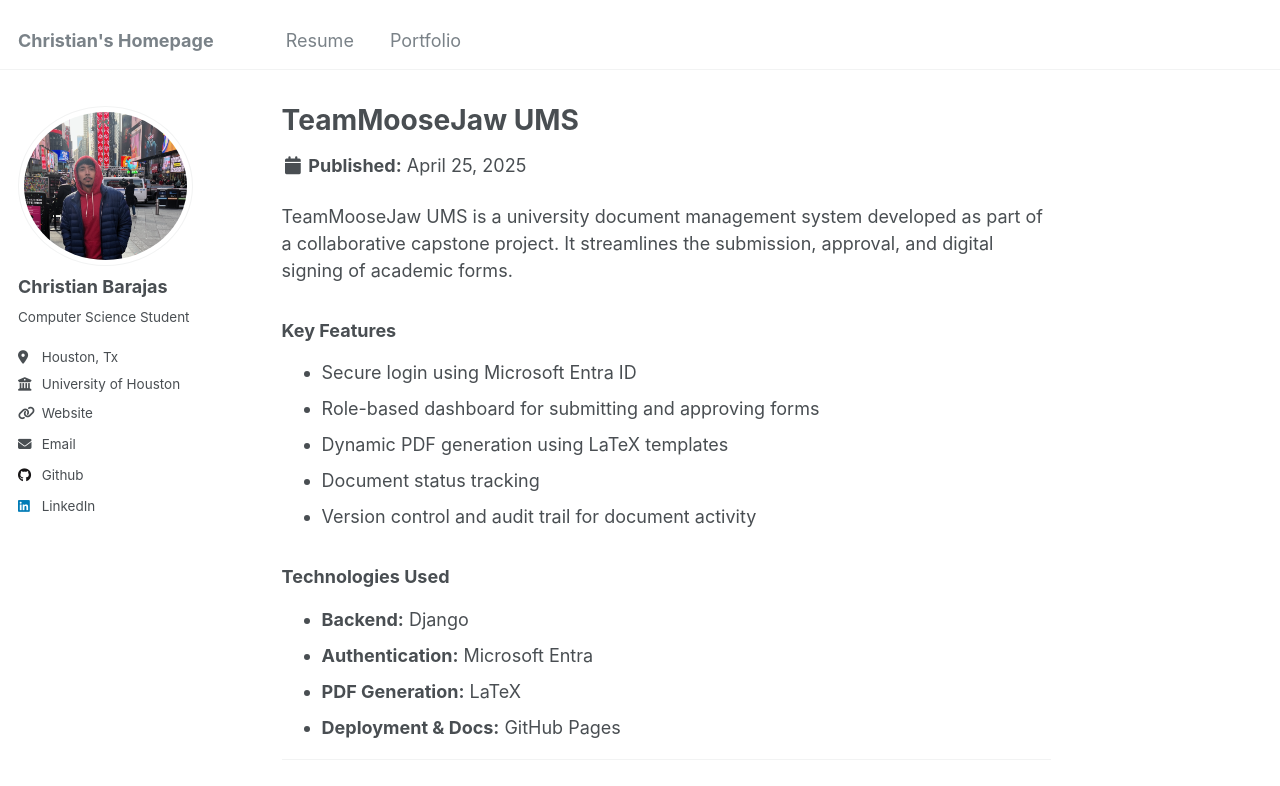
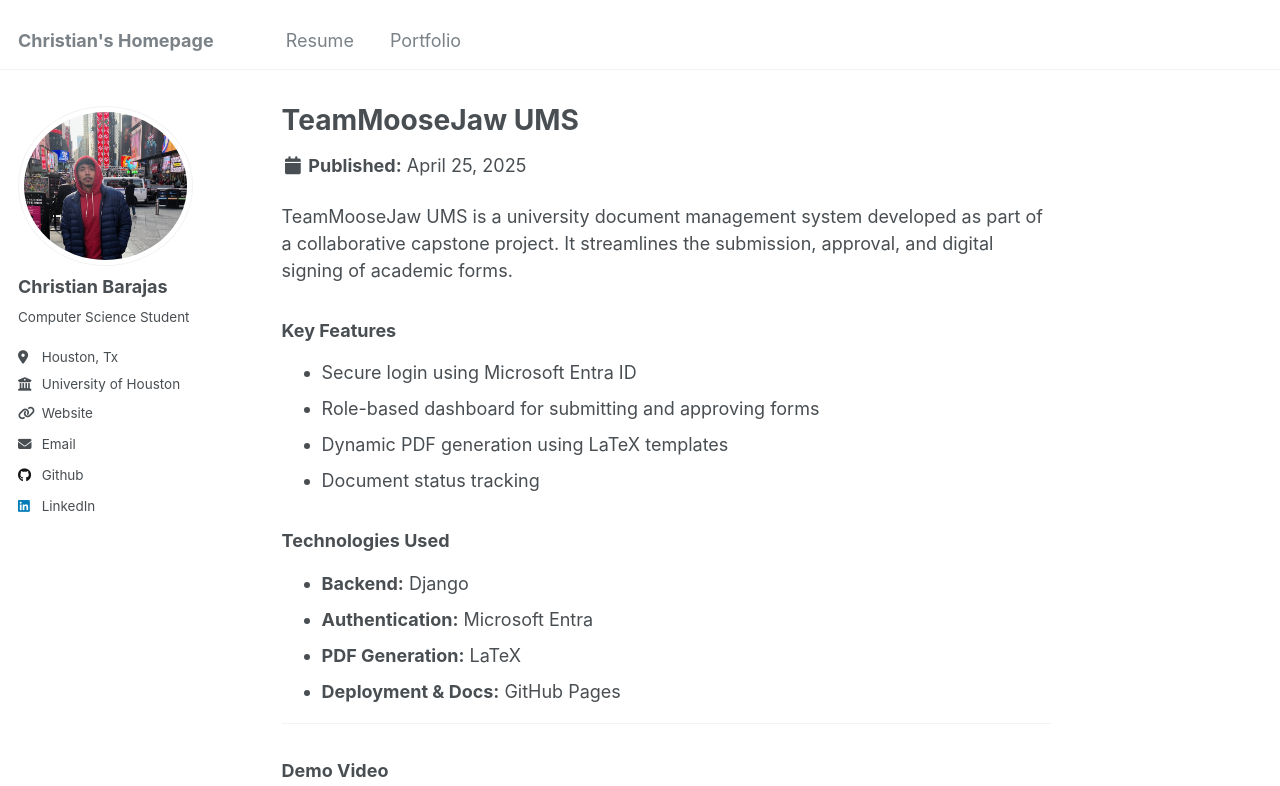
Before and after one commit to christianbarajas00/christianbarajas00.github.io, a Jekyll site: the page built from _portfolio/portfolio.md, in a window 1280 px wide and 900 px high, cut to the strip 0-786 px from the top of the window. Built offline with Jekyll 4.4.1, drawn with Linux system fonts in a browser that asks for light colours.

Commit message:
Update portfolio.md

```diff
--- a/_portfolio/portfolio.md
+++ b/_portfolio/portfolio.md
@@ -13,7 +13,6 @@ TeamMooseJaw UMS is a university document management system developed as part of
 - Role-based dashboard for submitting and approving forms
 - Dynamic PDF generation using LaTeX templates
 - Document status tracking
-- Version control and audit trail for document activity
 
 ### Technologies Used
 
```
